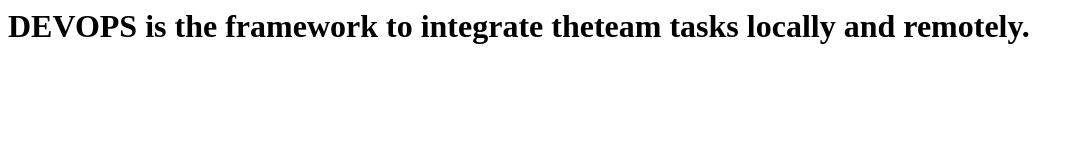
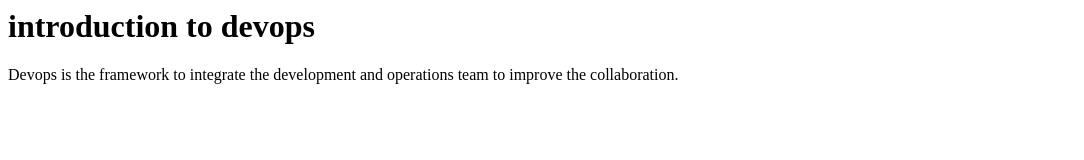
Before and after one commit to Deeksha120305/collab1, a plain HTML site: page index.html in a window 1280 px wide. Shown: the whole page, without its empty margins (0-1084 px from the left). Drawn offline with Linux system fonts and the light colour scheme.

Commit message:
userB : initial commit

```diff
--- a/index.html
+++ b/index.html
@@ -1,12 +1,18 @@
 <html>
     <head>
         <title>
-            Introduction to DEVOPS.
+           devops
         </title>
     </head>
     <body>
         <h1>
-            DEVOPS is the framework to integrate theteam tasks locally and remotely.
-        </h1>
+            introduction to devops
+            </h1>
+           <p>
+            Devops is the framework to integrate the
+            development and operations team to improve the
+            collaboration.
+           </p>
+
     </body>
 </html>
```
